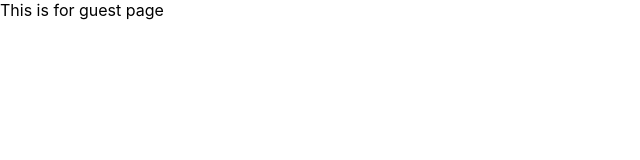
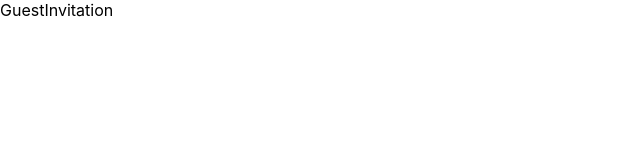
Before and after one commit to AyakaYasuda/juno, a React (Create React App) app: page / in a window 1280 px wide. Shown: the top 160 px of the page, without its empty margins (0-640 px from the left). Built offline with nearby package versions, Linux system fonts and the light colour scheme.

Commit message:
Arrange folder structure

```diff
--- a/src/AppGuest.tsx
+++ b/src/AppGuest.tsx
@@ -1,7 +1,12 @@
 import React from 'react';
+import GuestInvitation from 'pages/Guest/GuestInvitation';
 
 const AppGuest = () => {
-  return <div>This is for guest page</div>;
+  return (
+    <div>
+      <GuestInvitation />
+    </div>
+  );
 };
 
 export default AppGuest;
```
Also changed, not shown: src/components/Guest/Container/Container.tsx (added, +7 -0 lines), public/flower1.png (added), public/flower2.png (added), src/components/Guest/Container/Container.css (added), src/pages/Guest/GuestEdit.tsx (renamed from src/Guest/pages/GuestEdit.tsx), src/pages/Guest/GuestInvitation.tsx (renamed from src/Guest/pages/GuestInvitation.tsx), src/pages/Guest/GuestLogin.tsx (renamed from src/Guest/pages/GuestLogin.tsx), src/pages/Guest/GuestMyPage.tsx (renamed from src/Guest/pages/GuestMyPage.tsx).
